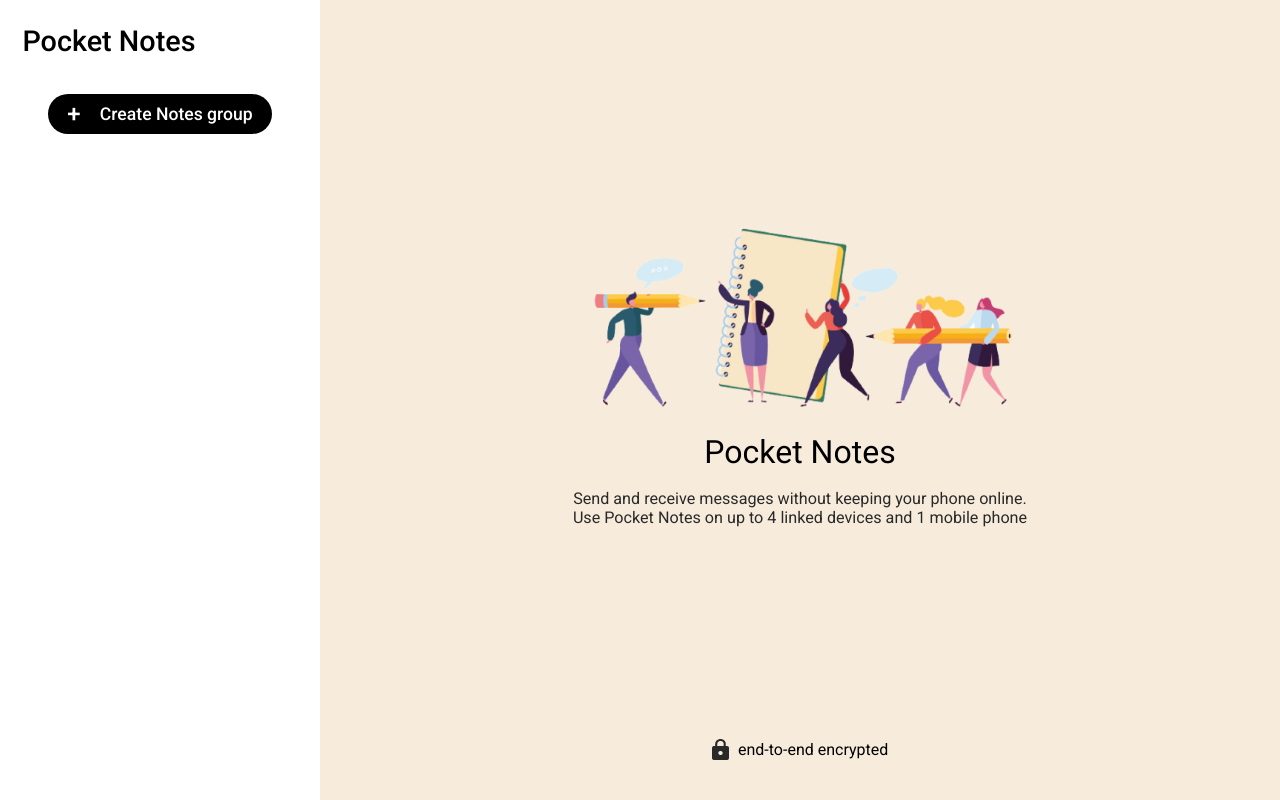
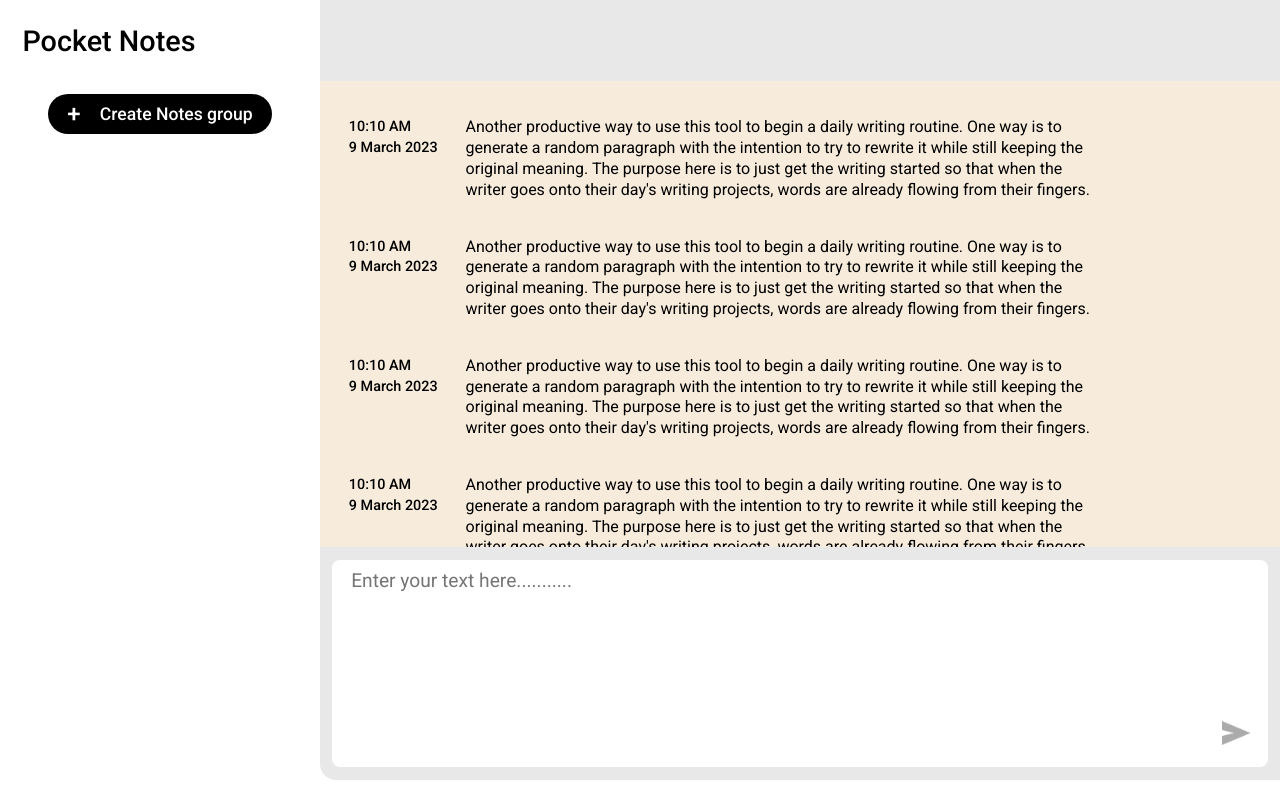
Before and after one commit to shimakri62946569/pocket-notes, a React (Create React App) app: page /write/1 in a window 1280 px wide. Built offline with nearby package versions, Linux system fonts and the light colour scheme; a web font is replaced by a local one.

Commit message:
routing done

```diff
--- a/src/App.css
+++ b/src/App.css
@@ -4,6 +4,11 @@
   margin: 0;
   padding: 0;
   box-sizing: border-box;
+}
+
+a{
+  text-decoration: none;
+  color: black;
 }
 
 body, html{
@@ -147,6 +152,7 @@ body, html{
 
     .default{
       display: none;
+      /* width: 100%; */
     }
 
     .create_group{
--- a/src/App.js
+++ b/src/App.js
@@ -1,4 +1,4 @@
-import { BrowserRouter } from 'react-router-dom';
+import { BrowserRouter as Router, Routes, Route, useNavigate } from 'react-router-dom';
 import Leftsidebar from './components/Leftsidebar';
 import Default from './components/Default';
 import Write from './components/Write';
@@ -27,7 +27,6 @@ function App() {
     if (userName !== '' && userColor !== '') {
       setTake(!take);
       setInput(false);
-
       const newUser = {
         id: id,
         userName: userName,
@@ -42,6 +41,7 @@ function App() {
   }
 
   return (
+    <Router>
     <div className='container'>
       <div className='dark_overlay' style={{ display: input ? 'flex' : 'none' }}>
         <div className='create_group'>
@@ -66,10 +66,14 @@ function App() {
         <Leftsidebar take={take} setInput={setInput}></Leftsidebar>
       </div>
       <div className='default'>
-        <Default></Default>
-        {/* <Write></Write> */}
+        {/* <Default></Default> */}
+          <Routes>
+            <Route path='/write/:noteId' element={<Write></Write>}></Route>
+            <Route path='/' element={<Default></Default>}></Route>
+          </Routes>
       </div>
     </div>
+    </Router>
   );
 }
 
--- a/src/components/Leftsidebar.jsx
+++ b/src/components/Leftsidebar.jsx
@@ -4,6 +4,7 @@ import Note from './Note';
 
 const Leftsidebar = ({ take, setInput }) => {
   const [data, setData] = useState([]);
+  const [selectedNote, setSelectedNote] = useState(null);
 
   useEffect(() => {
     const storedUsersJSON = localStorage.getItem('users');
@@ -12,6 +13,10 @@ const Leftsidebar = ({ take, setInput }) => {
       setData(storedUsers);
     }
   }, [take]);
+
+  const handleNoteSelect = (noteId) => {
+    setSelectedNote(noteId);
+  };
 
   return (
     <div className={`${styles.container} ${styles.roboto_500}`}>
@@ -24,10 +29,13 @@ const Leftsidebar = ({ take, setInput }) => {
           <div className={styles.notes}>
             {data.map((element) => (
               <Note
+                id={element.id}
                 key={element.id}
                 username={element.userName}
                 shortname={element.shortName}
                 usercolor={element.userColor}
+                isSelected={selectedNote === element.id} // Pass isSelected prop
+                onSelect={() => handleNoteSelect(element.id)} // Pass onSelect prop
               />
             ))}
           </div>
--- a/src/components/Note.jsx
+++ b/src/components/Note.jsx
@@ -1,14 +1,26 @@
 import React, { useState } from 'react'
 import styles from '../styles/notes.module.css'
+import { Link, useNavigate } from 'react-router-dom'
 
-const Note = ({username, shortname, usercolor}) => {
+const Note = ({id, username, shortname, usercolor, isSelected, onSelect }) => {
+  const [bg, setBg] = useState(false)
+  const navigate = useNavigate()
   return (
-    <div className={styles.container}>
-      <div className={styles.circle} style={{backgroundColor: `${usercolor}`}}>
-            <span>{shortname}</span>
+    <Link
+      to={`/write/${id}`}
+      style={{ backgroundColor: isSelected ? '#F7ECDC' : '' }}
+      className={styles.container}
+      onClick={() => {
+        setBg(!bg);
+        onSelect();
+        navigate('/write');
+      }}
+    >
+      <div className={styles.circle} style={{ backgroundColor: `${usercolor}` }}>
+        <span>{shortname}</span>
       </div>
       <p>{username}</p>
-    </div>
+    </Link>
   )
 }
 
--- a/src/components/Write.jsx
+++ b/src/components/Write.jsx
@@ -4,8 +4,10 @@ import Note from './Note'
 import sendimg from '../assets/sendimg.png'
 import backimg from '../assets/backimg.png'
 import Text from './Text'
+import { useParams } from 'react-router-dom'
 
 const Write = () => {
+  const { noteId } = useParams();
   return (
     <div className={styles.container}>
       <header>
```
